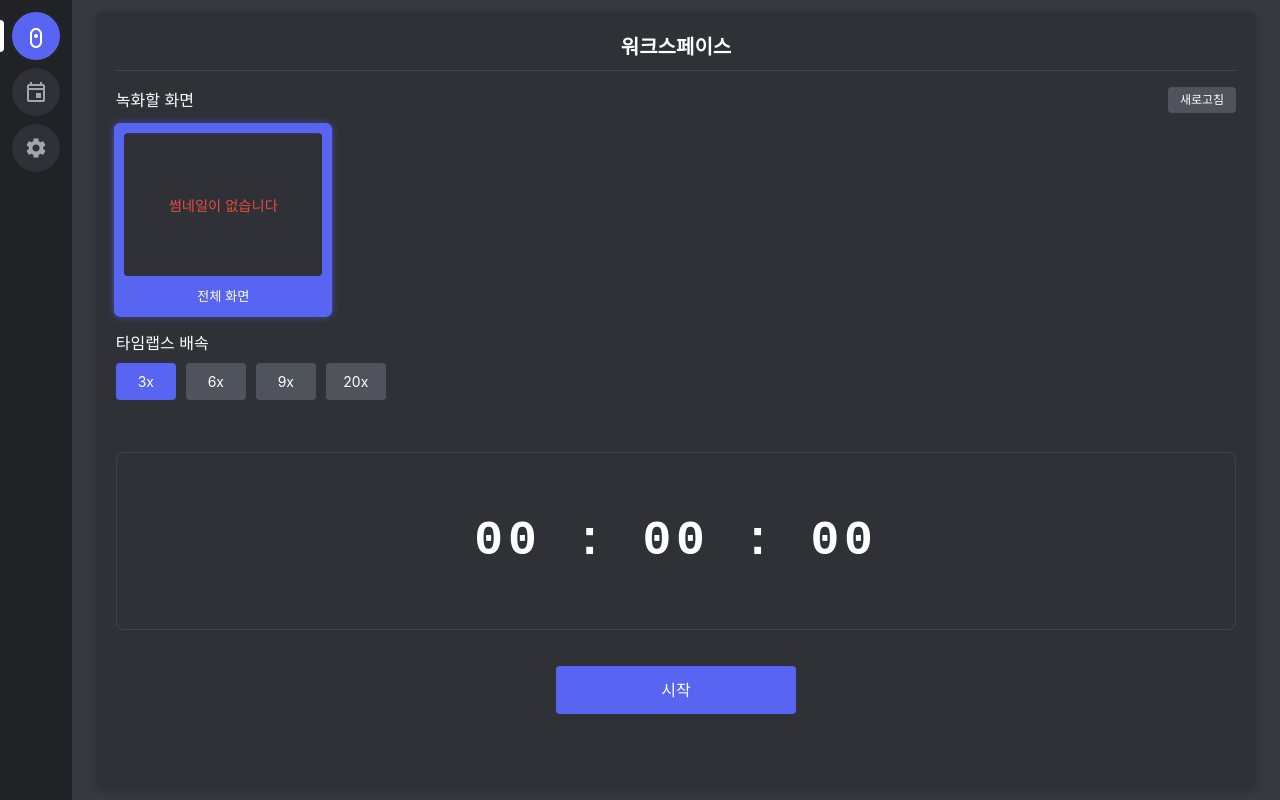
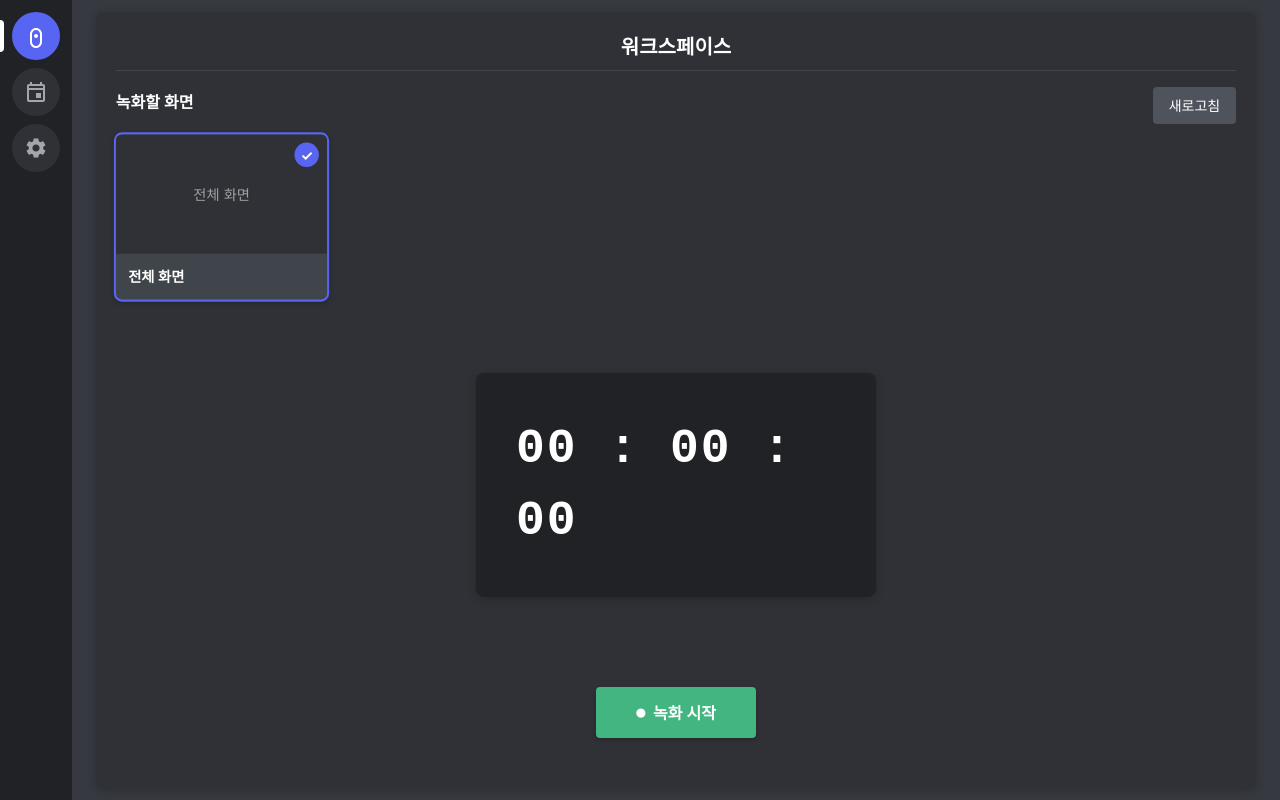
Before and after one commit to ChisaeHwang/dambi-frontend, a React (Create React App) app: page / in a window 1280 px wide. Built offline with nearby package versions, Linux system fonts and the light colour scheme.

Commit message:
fix: 페이지 상태관리 및 UX 및 UI 상향

```diff
--- a/src/components/Timelapse.tsx
+++ b/src/components/Timelapse.tsx
@@ -2,7 +2,6 @@ import React, { useState, useEffect } from "react";
 import { useTimelapseGenerationCapture } from "../hooks/useTimelapseGenerationCapture";
 import { formatTime } from "../utils/timeUtils";
 import WindowSelector from "./common/WindowSelector";
-import SpeedSelector from "./common/SpeedSelector";
 import TimelapseTimer from "./timelapse/TimelapseTimer";
 import TimelapseControls from "./timelapse/TimelapseControls";
 import GeneratePrompt from "./timelapse/GeneratePrompt";
@@ -15,7 +14,6 @@ const Timelapse: React.FC = () => {
     stopCapture,
     generateTimelapse,
     timelapseOptions,
-    changeTimelapseOptions,
     selectedWindowId,
     activeWindows,
     isLoadingWindows,
@@ -29,7 +27,6 @@ const Timelapse: React.FC = () => {
   const [timerInterval, setTimerInterval] = useState<NodeJS.Timeout | null>(
     null
   );
-  const [selectedSpeedFactor, setSelectedSpeedFactor] = useState<number>(3); // 기본 3배속
 
   // 컴포넌트 마운트 시 창 목록 초기 로드만 수행
   useEffect(() => {
@@ -65,11 +62,7 @@ const Timelapse: React.FC = () => {
   // 타임랩스 생성 핸들러
   const handleGenerateTimelapse = async () => {
     try {
-      const options = {
-        ...timelapseOptions,
-        speedFactor: selectedSpeedFactor,
-      };
-      const path = await generateTimelapse(options);
+      const path = await generateTimelapse(timelapseOptions);
       alert(`타임랩스가 생성되었습니다: ${path}`);
       setShowGeneratePrompt(false);
     } catch (error: any) {
@@ -79,12 +72,6 @@ const Timelapse: React.FC = () => {
     }
   };
 
-  // 배속 변경 핸들러
-  const handleSpeedFactorChange = (speed: number) => {
-    setSelectedSpeedFactor(speed);
-    changeTimelapseOptions({ speedFactor: speed });
-  };
-
   // 창 선택 핸들러
   const handleWindowChange = (windowId: string) => {
     changeSelectedWindow(windowId);
@@ -92,9 +79,6 @@ const Timelapse: React.FC = () => {
 
   // 작업 시간 포맷팅 (00:00:00 형식)
   const formattedTime = formatTime(workTime);
-
-  // 속도 옵션
-  const speedOptions = [3, 6, 9, 20];
 
   return (
     <div
@@ -163,12 +147,6 @@ const Timelapse: React.FC = () => {
               isLoadingWindows={isLoadingWindows}
               onRefreshWindows={refreshActiveWindows}
             />
-
-            <SpeedSelector
-              selectedSpeed={selectedSpeedFactor}
-              speedOptions={speedOptions}
-              onSpeedChange={handleSpeedFactorChange}
-            />
           </div>
         )}
 
--- a/src/components/common/SpeedSelector.tsx
+++ b/src/components/common/SpeedSelector.tsx
@@ -11,8 +11,16 @@ const SpeedSelector: React.FC<SpeedSelectorProps> = ({
   speedOptions,
   onSpeedChange,
 }) => {
+  // 각 배속에 대한 설명 추가
+  const speedDescriptions: Record<number, string> = {
+    3: "짧은 작업에 적합 (1시간 → 20분)",
+    6: "중간 길이 작업에 추천 (1시간 → 10분)",
+    9: "긴 작업에 효율적 (1시간 → 7분)",
+    20: "매우 긴 작업에 최적화 (1시간 → 3분)",
+  };
+
   return (
-    <div className="setting-section" style={{ marginBottom: "16px" }}>
+    <div className="setting-section" style={{ marginBottom: "24px" }}>
       <h3
         style={{
           color: "#fff",
@@ -26,29 +34,78 @@ const SpeedSelector: React.FC<SpeedSelectorProps> = ({
         className="speed-selector"
         style={{
           display: "flex",
-          flexWrap: "wrap",
-          gap: "10px",
+          flexDirection: "column",
+          gap: "12px",
         }}
       >
         {speedOptions.map((speed) => (
+          <div
+            key={speed}
+            style={{
+              display: "flex",
+              flexDirection: "column",
+              gap: "4px",
+            }}
+          >
             <button
-            key={speed}
               onClick={() => onSpeedChange(speed)}
               style={{
-              padding: "8px 16px",
+                padding: "10px 16px",
                 borderRadius: "4px",
                 border: "none",
-              backgroundColor: selectedSpeed === speed ? "#5865f2" : "#4f545c",
+                backgroundColor:
+                  selectedSpeed === speed ? "#5865f2" : "#4f545c",
                 color: "#fff",
                 cursor: "pointer",
                 transition: "background-color 0.2s",
                 fontSize: "14px",
-              minWidth: "60px",
+                fontWeight: selectedSpeed === speed ? "600" : "400",
+                minWidth: "240px",
+                textAlign: "left",
+                display: "flex",
+                alignItems: "center",
+                justifyContent: "space-between",
+              }}
+            >
+              <span style={{ display: "flex", alignItems: "center" }}>
+                <span
+                  style={{
+                    backgroundColor:
+                      selectedSpeed === speed ? "#ffffff30" : "#ffffff15",
+                    borderRadius: "4px",
+                    padding: "4px 10px",
+                    marginRight: "10px",
+                    fontSize: "13px",
+                    fontWeight: "700",
                   }}
                 >
                   {speed}x
+                </span>
+                {speedDescriptions[speed]}
+              </span>
+              {selectedSpeed === speed && (
+                <span
+                  style={{
+                    fontSize: "16px",
+                    marginLeft: "8px",
+                  }}
+                >
+                  ✓
+                </span>
+              )}
             </button>
+          </div>
         ))}
+      </div>
+      <div
+        style={{
+          fontSize: "12px",
+          color: "#a0a0a0",
+          marginTop: "8px",
+        }}
+      >
+        높은 배속일수록 더 짧은 영상이 생성되지만, 작업 과정의 세부 내용이
+        생략될 수 있습니다.
       </div>
     </div>
   );
--- a/src/components/common/WindowSelector.tsx
+++ b/src/components/common/WindowSelector.tsx
@@ -1,4 +1,4 @@
-import React from "react";
+import React, { useEffect } from "react";
 import type { WindowInfo } from "../../hooks/useTimelapseGenerationCapture";
 import WindowThumbnail from "./window/WindowThumbnail";
 
@@ -17,54 +17,54 @@ const WindowSelector: React.FC<WindowSelectorProps> = ({
   isLoadingWindows,
   onRefreshWindows,
 }) => {
-  // 새로고침 핸들러
-  const handleRefresh = () => {
-    onRefreshWindows();
-  };
+  // 컴포넌트 마운트 또는 새로고침 버튼 클릭 시에도 선택 상태 유지
+  useEffect(() => {
+    // selectedWindowId가 현재 활성 창 목록에 없는 경우, 첫 번째 창을 선택
+    if (
+      selectedWindowId &&
+      !activeWindows.some((window) => window.id === selectedWindowId) &&
+      activeWindows.length > 0
+    ) {
+      onWindowChange(activeWindows[0].id);
+    }
+  }, [activeWindows, selectedWindowId, onWindowChange]);
 
   return (
-    <div className="setting-section" style={{ marginBottom: "16px" }}>
+    <div className="form-group" style={{ marginBottom: "20px" }}>
       <div
         style={{
           display: "flex",
           justifyContent: "space-between",
           alignItems: "center",
-          marginBottom: "8px",
+          marginBottom: "10px",
         }}
       >
-        <h3
+        <label
+          className="form-label"
           style={{
+            fontSize: "16px",
+            fontWeight: "600",
             color: "#fff",
-            fontSize: "16px",
-            margin: 0,
           }}
         >
           녹화할 화면
-        </h3>
-        <div style={{ display: "flex", alignItems: "center", gap: "5px" }}>
-          {isLoadingWindows && (
-            <span style={{ color: "#a0a0a0", fontSize: "12px" }}>
-              새로고침 중...
-            </span>
-          )}
-          <button
-            onClick={handleRefresh}
-            style={{
-              padding: "4px 12px",
-              borderRadius: "4px",
-              border: "none",
-              backgroundColor: "#4f545c",
-              color: "#fff",
-              cursor: "pointer",
-              fontSize: "12px",
-              display: "flex",
-              alignItems: "center",
-            }}
-            disabled={isLoadingWindows}
-          >
-            새로고침
-          </button>
-        </div>
+        </label>
+        <button
+          onClick={onRefreshWindows}
+          disabled={isLoadingWindows}
+          style={{
+            padding: "8px 16px",
+            borderRadius: "4px",
+            border: "none",
+            backgroundColor: "#4f545c",
+            color: "#fff",
+            cursor: isLoadingWindows ? "wait" : "pointer",
+            fontSize: "14px",
+            opacity: isLoadingWindows ? 0.7 : 1,
+          }}
+        >
+          새로고침
+        </button>
       </div>
 
       <div
@@ -72,74 +72,134 @@ const WindowSelector: React.FC<WindowSelectorProps> = ({
         style={{
           display: "grid",
           gridTemplateColumns: "repeat(auto-fill, minmax(200px, 1fr))",
-          gap: "12px",
-          marginTop: "12px",
+          gap: "16px",
+          marginTop: "10px",
         }}
       >
-        {activeWindows.length === 0 ? (
+        {isLoadingWindows ? (
           <div
             style={{
               gridColumn: "1 / -1",
+              padding: "20px",
               textAlign: "center",
-              padding: "20px",
-              color: "#a0a0a0",
+              borderRadius: "4px",
+              backgroundColor: "#40444b",
+              color: "#dcddde",
             }}
           >
-            표시할 창이 없습니다. 새로고침을 눌러보세요.
+            창 목록 불러오는 중...
+          </div>
+        ) : activeWindows.length === 0 ? (
+          <div
+            style={{
+              gridColumn: "1 / -1",
+              padding: "20px",
+              textAlign: "center",
+              borderRadius: "4px",
+              backgroundColor: "#40444b",
+              color: "#dcddde",
+            }}
+          >
+            창 목록이 없습니다
           </div>
         ) : (
-          activeWindows.map((window, index) => (
+          activeWindows.map((window) => (
             <div
-              key={`window-${window.id}-${index}-${
-                window.timestamp || Date.now()
+              key={`${window.id}-${window.timestamp}`}
+              className={`window-card ${
+                selectedWindowId === window.id ? "selected" : ""
               }`}
-              onClick={() => onWindowChange(window.id)}
               style={{
-                backgroundColor:
-                  selectedWindowId === window.id ? "#5865f2" : "#4f545c",
-                borderRadius: "6px",
-                padding: "10px",
+                backgroundColor: "#40444b",
+                borderRadius: "8px",
+                overflow: "hidden",
                 cursor: "pointer",
-                transition: "all 0.2s ease",
-                display: "flex",
-                flexDirection: "column",
-                alignItems: "center",
-                textAlign: "center",
-                boxShadow:
+                border:
                   selectedWindowId === window.id
-                    ? "0 0 8px rgba(88, 101, 242, 0.5)"
-                    : "none",
+                    ? "2px solid #5865f2"
+                    : "2px solid transparent",
+                transition: "border-color 0.2s, transform 0.2s",
                 transform:
                   selectedWindowId === window.id ? "scale(1.02)" : "scale(1)",
+                boxShadow: "0 2px 5px rgba(0,0,0,0.2)",
               }}
+              onClick={() => onWindowChange(window.id)}
             >
               <div
+                className="thumbnail"
                 style={{
-                  width: "100%",
-                  height: "140px",
                   backgroundColor: "#2f3136",
-                  marginBottom: "10px",
+                  aspectRatio: "16/9",
                   display: "flex",
+                  justifyContent: "center",
                   alignItems: "center",
-                  justifyContent: "center",
-                  borderRadius: "4px",
-                  overflow: "hidden",
                   position: "relative",
                 }}
               >
-                <WindowThumbnail window={window} />
+                {window.thumbnailDataUrl ? (
+                  <img
+                    src={window.thumbnailDataUrl}
+                    alt={window.name}
+                    style={{
+                      maxWidth: "100%",
+                      maxHeight: "100%",
+                      objectFit: "cover",
+                      width: "100%",
+                      height: "100%",
+                    }}
+                  />
+                ) : (
+                  <div
+                    style={{
+                      color: "#a0a0a0",
+                      fontSize: "14px",
+                      padding: "40px",
+                      textAlign: "center",
+                    }}
+                  >
+                    {window.isScreen ? "전체 화면" : "썸네일이 없습니다"}
+                  </div>
+                )}
+                {selectedWindowId === window.id && (
+                  <div
+                    style={{
+                      position: "absolute",
+                      top: "8px",
+                      right: "8px",
+                      backgroundColor: "#5865f2",
+                      borderRadius: "50%",
+                      width: "24px",
+                      height: "24px",
+                      display: "flex",
+                      justifyContent: "center",
+                      alignItems: "center",
+                      color: "white",
+                      fontWeight: "bold",
+                      fontSize: "14px",
+                    }}
+                  >
+                    ✓
+                  </div>
+                )}
               </div>
               <div
+                className="window-info"
                 style={{
-                  color: "#fff",
-                  fontSize: "13px",
-                  overflow: "hidden",
-                  textOverflow: "ellipsis",
-                  width: "100%",
-                  whiteSpace: "nowrap",
+                  padding: "12px",
                 }}
               >
-                {window.name}
+                <div
+                  style={{
+                    fontSize: "14px",
+                    fontWeight: "600",
+                    color: "#fff",
+                    whiteSpace: "nowrap",
+                    overflow: "hidden",
+                    textOverflow: "ellipsis",
+                  }}
+                >
+                  {window.name}
+                </div>
               </div>
             </div>
           ))
--- a/src/components/timelapse/TimelapseControls.tsx
+++ b/src/components/timelapse/TimelapseControls.tsx
@@ -1,6 +1,6 @@
 import React from "react";
 
-interface TimelapseControlsProps {
+export interface TimelapseControlsProps {
   isCapturing: boolean;
   onStart: () => void;
   onStop: () => void;
@@ -10,36 +10,65 @@ const TimelapseControls: React.FC<TimelapseControlsProps> = ({
   isCapturing,
   onStart,
   onStop,
-}) => (
+}) => {
+  return (
     <div
-    className="action-buttons"
+      className="controls"
       style={{
         display: "flex",
         justifyContent: "center",
-      marginTop: "16px",
-      marginBottom: "16px",
+        gap: "16px",
+        marginTop: "20px",
+        marginBottom: "30px",
       }}
     >
+      {!isCapturing ? (
         <button
-      onClick={isCapturing ? onStop : onStart}
+          onClick={onStart}
           style={{
             padding: "12px 24px",
             borderRadius: "4px",
             border: "none",
-        backgroundColor: isCapturing ? "#ed4245" : "#5865f2",
+            backgroundColor: "#43b581",
             color: "#fff",
             cursor: "pointer",
             fontSize: "16px",
-        fontWeight: "500",
-        transition: "background-color 0.2s",
-        width: "100%",
-        maxWidth: "240px",
-        minWidth: "180px",
+            fontWeight: "600",
+            display: "flex",
+            alignItems: "center",
+            justifyContent: "center",
+            gap: "8px",
+            minWidth: "160px",
+            boxShadow: "0 2px 5px rgba(0,0,0,0.2)",
           }}
         >
-      {isCapturing ? "정지" : "시작"}
+          <span style={{ fontSize: "18px" }}>⏺</span> 녹화 시작
         </button>
+      ) : (
+        <button
+          onClick={onStop}
+          style={{
+            padding: "12px 24px",
+            borderRadius: "4px",
+            border: "none",
+            backgroundColor: "#ed4245",
+            color: "#fff",
+            cursor: "pointer",
+            fontSize: "16px",
+            fontWeight: "600",
+            display: "flex",
+            alignItems: "center",
+            justifyContent: "center",
+            gap: "8px",
+            minWidth: "160px",
+            boxShadow: "0 2px 5px rgba(0,0,0,0.2)",
+          }}
+        >
+          <span style={{ fontSize: "18px" }}>⏹</span> 녹화 중지
+        </button>
+      )}
     </div>
   );
+};
 
 export default TimelapseControls;
--- a/src/components/timelapse/TimelapseTimer.tsx
+++ b/src/components/timelapse/TimelapseTimer.tsx
@@ -1,32 +1,51 @@
 import React from "react";
 
-interface TimelapseTimerProps {
+export interface TimelapseTimerProps {
   formattedTime: string;
 }
 
-const TimelapseTimer: React.FC<TimelapseTimerProps> = ({ formattedTime }) => (
+const TimelapseTimer: React.FC<TimelapseTimerProps> = ({ formattedTime }) => {
+  return (
+    <div
+      className="timer-section"
+      style={{
+        display: "flex",
+        justifyContent: "center",
+        alignItems: "center",
+        marginBottom: "20px",
+        marginTop: "20px",
+        flexGrow: 1,
+      }}
+    >
       <div
         className="timer-display"
         style={{
-      textAlign: "center",
-      margin: "20px 0",
-      border: "1px solid #40444b",
+          padding: "40px",
           borderRadius: "8px",
-      padding: "20px",
+          backgroundColor: "#202225",
+          display: "flex",
+          justifyContent: "center",
+          alignItems: "center",
+          width: "60%",
+          maxWidth: "400px",
+          minHeight: "120px",
+          boxShadow: "0 2px 10px 0 rgba(0,0,0,.2)",
         }}
       >
-    <div
-      className="time-counter"
+        <span
           style={{
             fontSize: "48px",
-        fontWeight: "700",
+            fontFamily: "monospace",
             color: "#fff",
-        fontFamily: "monospace",
+            fontWeight: "600",
+            letterSpacing: "2px",
           }}
         >
           {formattedTime}
+        </span>
       </div>
     </div>
   );
+};
 
 export default TimelapseTimer;
--- a/src/hooks/useTimelapseGenerationCapture.ts
+++ b/src/hooks/useTimelapseGenerationCapture.ts
@@ -47,20 +47,40 @@ const isElectronEnv = () => {
 
 // 로컬 스토리지 키
 const SAVE_PATH_STORAGE_KEY = "timelapse_save_path";
+const TIMELAPSE_OPTIONS_KEY = "timelapseOptions";
+const SELECTED_WINDOW_ID_KEY = "selectedWindowId";
 
 export const useTimelapseGenerationCapture = () => {
   // 상태 관리
   const [isCapturing, setIsCapturing] = useState<boolean>(false);
   const [duration, setDuration] = useState<number>(0);
-  const [timelapseOptions, setTimelapseOptions] = useState<TimelapseOptions>({
+  const [timelapseOptions, setTimelapseOptions] = useState<TimelapseOptions>(
+    () => {
+      // 로컬 스토리지에서 설정 불러오기
+      const savedOptions = localStorage.getItem(TIMELAPSE_OPTIONS_KEY);
+      if (savedOptions) {
+        try {
+          return JSON.parse(savedOptions);
+        } catch (e) {
+          console.error("설정 파싱 오류:", e);
+        }
+      }
+      // 기본값 사용
+      return {
         speedFactor: 3, // 기본 3배속
         outputQuality: "medium",
         outputFormat: "mp4",
         preserveOriginals: true, // 기본적으로 원본 파일 보존
-  });
+      };
+    }
+  );
   const [outputPath, setOutputPath] = useState<string>("");
   const [electronAvailable, setElectronAvailable] = useState<boolean>(false);
-  const [selectedWindowId, setSelectedWindowId] = useState<string>("screen:0");
+  const [selectedWindowId, setSelectedWindowId] = useState<string>(() => {
+    // 로컬 스토리지에서 선택된 창 ID 불러오기
+    const savedWindowId = localStorage.getItem(SELECTED_WINDOW_ID_KEY);
+    return savedWindowId || "screen:0";
+  });
   const [activeWindows, setActiveWindows] = useState<WindowInfo[]>([
     {
       id: "screen:0",
@@ -106,7 +126,30 @@ export const useTimelapseGenerationCapture = () => {
           timestamp: win.timestamp || Date.now(),
         }));
 
-        setActiveWindows(windowsWithTimestamp);
+        // 전체 화면 옵션을 항상 첫 번째로 추가
+        const allWindows = [
+          {
+            id: "screen:0",
+            name: "전체 화면",
+            isScreen: true,
+            timestamp: Date.now(),
+          },
+          ...windowsWithTimestamp,
+        ];
+
+        setActiveWindows(allWindows);
+
+        // 사용자가 선택한 창이 새로운 창 목록에 없는 경우 확인
+        const windowExists = allWindows.some(
+          (win) => win.id === selectedWindowId
+        );
+        if (!windowExists) {
+          console.log(
+            "선택한 창이 더 이상.존재하지 않습니다. 기본값으로 되돌립니다."
+          );
+          // 기존 선택한 창이 없으면 로컬 스토리지의 값은 유지하고 UI만 업데이트
+          setSelectedWindowId("screen:0");
+        }
       } else {
         console.error("잘못된 창 목록 형식:", windows);
         setActiveWindows([
@@ -168,15 +211,25 @@ export const useTimelapseGenerationCapture = () => {
 
   // 타임랩스 옵션 변경 핸들러
   const changeTimelapseOptions = (options: Partial<TimelapseOptions>) => {
-    setTimelapseOptions((prev) => ({
+    setTimelapseOptions((prev) => {
+      const newOptions = {
         ...prev,
         ...options,
-    }));
+      };
+
+      // 옵션 변경 시 로컬 스토리지에 저장
+      localStorage.setItem(TIMELAPSE_OPTIONS_KEY, JSON.stringify(newOptions));
+
+      return newOptions;
+    });
   };
 
   // 선택된 창 변경 핸들러
   const changeSelectedWindow = (windowId: string) => {
     setSelectedWindowId(windowId);
+
+    // 선택된 창 변경 시 로컬 스토리지에 저장
+    localStorage.setItem(SELECTED_WINDOW_ID_KEY, windowId);
   };
 
   // 활성 창 목록 새로고침
```
Also changed, not shown: src/components/Calendar.tsx (+8 -6 lines), src/components/Settings.tsx (+15 -9 lines). Lines whose indentation alone changed are shown as unchanged.
